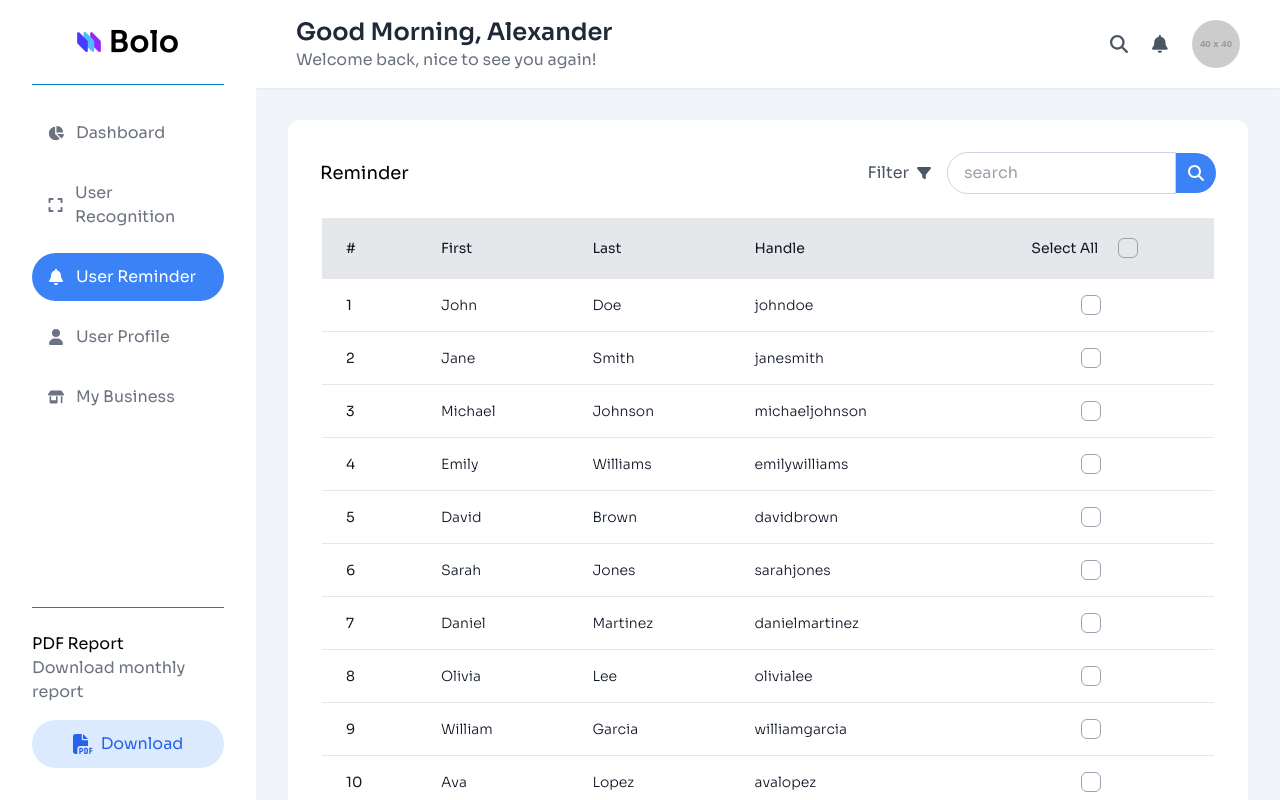
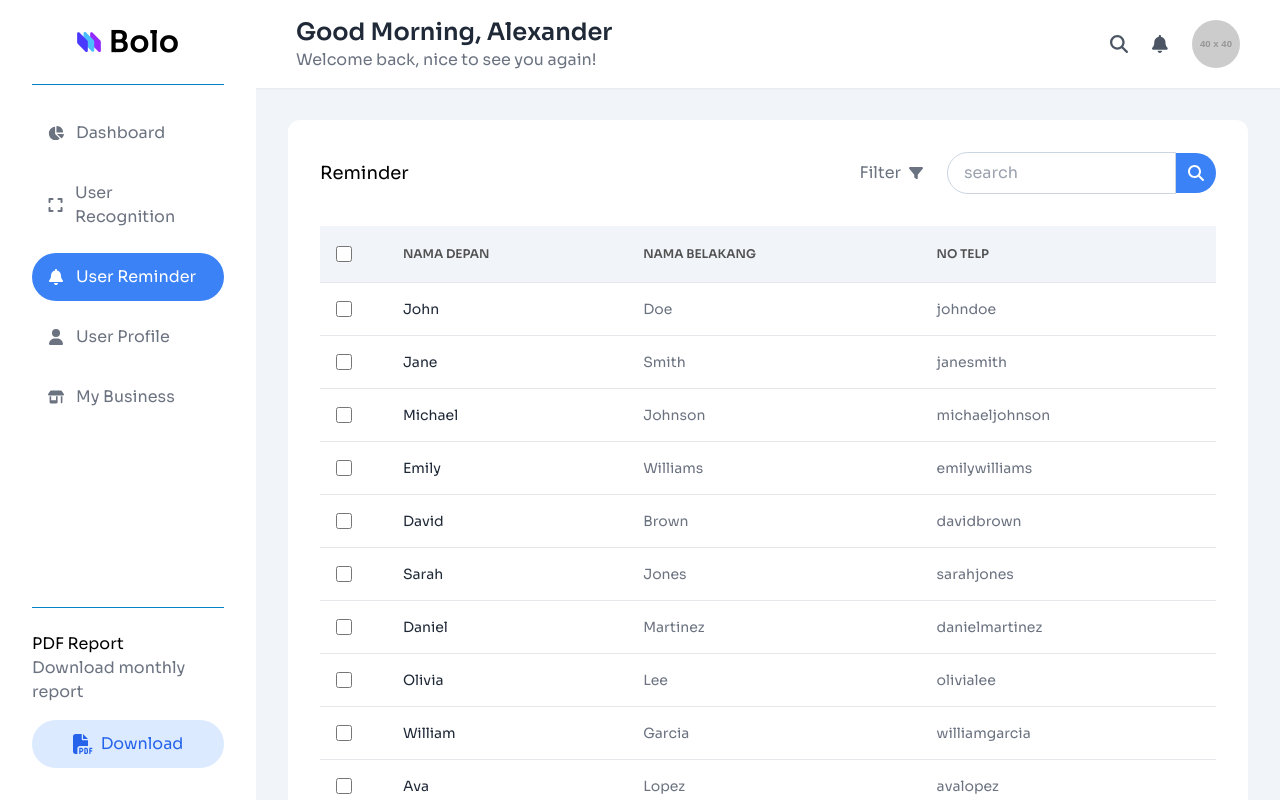
Before and after one commit to imaulanaazn/face-tracking-app, a Next.js app: page /user/reminder in a window 1280 px wide. Built offline with nearby package versions, Linux system fonts and the light colour scheme.

Commit message:
fix table behavior, redesign the filter

```diff
--- a/src/app/user/reminder/page.tsx
+++ b/src/app/user/reminder/page.tsx
@@ -1,11 +1,31 @@
 "use client";
 import {
-  faCheck,
+  faArrowDown,
+  faArrowUp,
   faFilter,
   faMagnifyingGlass,
+  faPaperPlane,
 } from "@fortawesome/free-solid-svg-icons";
 import { FontAwesomeIcon } from "@fortawesome/react-fontawesome";
+import { usePathname, useRouter } from "next/navigation";
 import React, { useEffect, useState } from "react";
+
+import { Tooltip as ReactTooltip } from "react-tooltip";
+
+const column = [
+  {
+    id: "nama_depan",
+    name: "Nama Depan",
+  },
+  {
+    id: "nama_belakang",
+    name: "Nama Belakang",
+  },
+  {
+    id: "mobile_number",
+    name: "No Telp",
+  },
+];
 
 const dummyData = [
   {
@@ -71,149 +91,234 @@ const dummyData = [
 ];
 
 export default function UserReminder() {
-  const [selectedData, setSelectedData] = useState<string[]>([]);
   const [selectAllChecked, setSelectAllChecked] = useState(false);
+  const [selected, setSelected] = useState<string[]>([]);
+  const [selectAll, setSelectAll] = useState(false);
 
-  function selectAllCheckChange(checked: boolean) {
-    if (checked) {
-      const dataIds = dummyData.map((data) => data.id);
-      setSelectedData(dataIds);
-      setSelectAllChecked(true);
+  const router = useRouter();
+  const path = usePathname();
+
+  const [query, setQuery] = useState<{
+    search: {
+      key: string;
+      value: string;
+    }[];
+    order: string;
+    mobileNumber: string;
+    limit: number;
+    page: number;
+    sort: string;
+  }>({
+    search: [],
+    order: "mobile_number",
+    mobileNumber: "08895501350",
+    limit: 20,
+    page: 1,
+    sort: "DESC",
+  });
+
+  const handleSelectAll = () => {
+    setSelectAll(!selectAll);
+    if (!selectAll) {
+      setSelected(dummyData.map((data) => data.id));
     } else {
-      setSelectedData([]);
+      setSelected([]);
+    }
+  };
+
+  const handleRowSelect = (gameId: string) => {
+    if (selected.includes(gameId)) {
+      setSelected(selected.filter((id) => id !== gameId));
+    } else {
+      setSelected([...selected, gameId]);
+    }
+  };
+
+  useEffect(() => {
+    if (selected.length !== dummyData.length && selectAllChecked) {
       setSelectAllChecked(false);
     }
-  }
+  }, [selectAllChecked, selected.length]);
 
-  function handleCheckChange(checked: boolean, id: string) {
-    if (checked) {
-      setSelectedData((prev) => [...prev, id]);
-    } else {
-      setSelectedData((prev) => prev.filter((dataId) => dataId !== id));
+  function handleNextStep() {
+    if (selected.length) {
+      const jsonData = JSON.stringify(selected);
+      sessionStorage.setItem("users", jsonData);
+      router.push(path + "/compose-message");
     }
   }
-
-  useEffect(() => {
-    if (selectedData.length !== dummyData.length && selectAllChecked) {
-      setSelectAllChecked(false);
-    }
-  }, [selectAllChecked, selectedData.length]);
 
   return (
     <div className="wrapper md:p-8 p-6">
       <div className="md:p-8 p-6 bg-white rounded-xl">
         <div className="flex flex-col md:flex-row justify-between items-center gap-4 mb-4">
           <h2 className="text-lg font-medium">Reminder</h2>
-          <div className="flex gap-4 items-center hover:cursor-pointer text-gray-600 hover:text-blue-600">
+          <div className="flex gap-6 items-center">
             <SearchFilter />
             <SearchBar />
           </div>
         </div>
 
-        <div className="flex flex-col">
-          <div className="overflow-x-auto sm:mx-0.5 lg:mx-0.5">
-            <div className="py-2 inline-block w-full">
-              <div className="overflow-x-scroll">
-                <table className="min-w-full">
-                  <thead className="bg-gray-200 border-b">
+        {selected.length > 0 && (
+          <div className="mt-4 flex justify-between items-center bg-blue-100 py-4 px-6 rounded-md">
+            <h2 className="font-medium text-blue-500">
+              <span className="font-semibold text-lg mr-2">
+                {selected.length}
+              </span>{" "}
+              pelanggan dipilih
+            </h2>
+            <div className="relative">
+              <div
+                onClick={handleNextStep}
+                className="cursor-pointer"
+                data-tooltip-id="tooltip-delete"
+                data-tooltip-content="Kirim Pesan"
+              >
+                <FontAwesomeIcon
+                  icon={faPaperPlane}
+                  size="lg"
+                  className="text-blue-500"
+                />
+              </div>
+              <ReactTooltip
+                id="tooltip-delete"
+                style={{
+                  fontSize: "12px",
+                  padding: "10px",
+                }}
+              />
+            </div>
+          </div>
+        )}
+
+        <div className="flex flex-col mt-8">
+          <div className="overflow-x-auto">
+            <div className="w-full inline-block align-middle">
+              <div className="overflow-hidden overflow-x-auto">
+                <table className="min-w-full divide-y divide-gray-200">
+                  <thead className="bg-slate-100">
                     <tr>
-                      <th
-                        scope="col"
-                        className="text-sm font-medium text-gray-900 px-6 py-2 text-left"
-                      >
-                        #
-                      </th>
-                      <th
-                        scope="col"
-                        className="text-sm font-medium text-gray-900 px-6 py-2 text-left"
-                      >
-                        First
-                      </th>
-                      <th
-                        scope="col"
-                        className="text-sm font-medium text-gray-900 px-6 py-2 text-left"
-                      >
-                        Last
-                      </th>
-                      <th
-                        scope="col"
-                        className="text-sm font-medium text-gray-900 px-6 py-2 text-left"
-                      >
-                        Handle
-                      </th>
-                      <th className="text-sm font-medium text-gray-900 px-6 py-2 text-left">
-                        <div className="flex gap-2 items-center w-max m-auto">
-                          <span>Select All</span>
-                          <div className="inline-flex items-center">
-                            <label
-                              className="relative flex cursor-pointer items-center rounded-full p-3"
-                              aria-label="checkbox"
-                              data-ripple-dark="true"
-                            >
+                      <th scope="col" className="py-3 pl-4">
+                        <div className="flex items-center h-5 relative">
                           <input
                             type="checkbox"
-                                className="before:content[''] peer relative h-5 w-5 cursor-pointer appearance-none rounded-md border border-gray-400 transition-all before:absolute before:top-2/4 before:left-2/4 before:block before:h-10 before:w-10 before:-translate-y-2/4 before:-translate-x-2/4 before:rounded-full before:bg-blue-gray-500 before:opacity-0 before:transition-opacity checked:border-blue-500 checked:bg-blue-500 checked:before:bg-blue-500 hover:before:opacity-10"
-                                id="checkbox"
-                                checked={selectAllChecked}
-                                onChange={(e) => {
-                                  selectAllCheckChange(e.target.checked);
-                                }}
+                            name="selectAll"
+                            id="selectAll"
+                            checked={selectAll}
+                            onChange={handleSelectAll}
+                            className={`h-4 w-4 absolute cursor-pointer ${
+                              !selectAll &&
+                              selected.length > 0 &&
+                              "appearance-none"
+                            }`}
                           />
-                              <div className="pointer-events-none absolute top-2/4 left-2/4 -translate-y-2/4 -translate-x-2/4 text-white opacity-0 transition-opacity peer-checked:opacity-100">
-                                <FontAwesomeIcon
-                                  icon={faCheck}
-                                  className="text-sm font-bold"
-                                />
+                          {!selectAll && selected.length > 0 && (
+                            <div className="h-4 w-4 bg-gray-400 flex items-center justify-center">
+                              <div className="w-2 h-1 bg-gray-200"></div>
                             </div>
+                          )}
+
+                          <label htmlFor="checkbox" className="sr-only">
+                            Checkbox
                           </label>
                         </div>
+                      </th>
+                      {column.map((item) => (
+                        <th
+                          key={item.id}
+                          scope="col"
+                          className="p-4 lg:py-4 lg:py-5 text-xs font-bold text-left text-neutral-600 uppercase text-left"
+                        >
+                          <div
+                            className="flex gap-3 cursor-pointer items-center"
+                            onClick={() =>
+                              setQuery((prev) => ({
+                                ...prev,
+                                sort: item.id,
+                                order:
+                                  query.sort === item.id &&
+                                  query.order === "ASC"
+                                    ? "DESC"
+                                    : "ASC",
+                              }))
+                            }
+                          >
+                            <p>{item.name}</p>
+                            {query.sort === item.id && (
+                              <FontAwesomeIcon
+                                icon={
+                                  query.order === "ASC"
+                                    ? faArrowUp
+                                    : faArrowDown
+                                }
+                              />
+                            )}
                           </div>
                         </th>
+                      ))}
+
+                      {/* <th
+                        scope="col"
+                        className="p-4 lg:py-4 lg:py-5 text-xs font-bold text-right text-neutral-600 uppercase"
+                      >
+                        Aksi
+                      </th> */}
                     </tr>
                   </thead>
-                  <tbody>
-                    {dummyData.map((data) => (
+                  <tbody className="divide-y divide-gray-200">
+                    {dummyData.map((user) => (
                       <tr
-                        key={data.id}
-                        className="bg-white border-b transition duration-300 ease-in-out hover:bg-gray-100"
+                        key={user.id}
+                        onClick={() => handleRowSelect(user.id)}
+                        className={`${
+                          selected.includes(user.id)
+                            ? "bg-gray-100"
+                            : "bg-white hover:bg-gray-100"
+                        }`}
                       >
-                        <td className="px-6 py-4 whitespace-nowrap text-sm font-medium text-gray-900">
-                          {data.id}
-                        </td>
-                        <td className="text-sm text-gray-900 font-light px-6 py-4 whitespace-nowrap">
-                          {data.nama_depan}
-                        </td>
-                        <td className="text-sm text-gray-900 font-light px-6 py-4 whitespace-nowrap">
-                          {data.nama_belakang}
-                        </td>
-                        <td className="text-sm text-gray-900 font-light px-6 py-4 whitespace-nowrap">
-                          {data.handle}
-                        </td>
-                        <td className="text-center">
-                          <div className="inline-flex items-center">
-                            <label
-                              className="relative flex cursor-pointer items-center rounded-full p-3"
-                              aria-label="checkbox"
-                              data-ripple-dark="true"
-                            >
+                        <td className="py-3 pl-4">
+                          <div className="flex items-center h-5">
                             <input
                               type="checkbox"
-                                className="before:content[''] peer relative h-5 w-5 cursor-pointer appearance-none rounded-md border border-gray-400 transition-all before:absolute before:top-2/4 before:left-2/4 before:block before:h-10 before:w-10 before:-translate-y-2/4 before:-translate-x-2/4 before:rounded-full before:bg-blue-gray-500 before:opacity-0 before:transition-opacity checked:border-blue-500 checked:bg-blue-500 checked:before:bg-blue-500 hover:before:opacity-10"
-                                id="checkbox"
-                                onChange={(e) => {
-                                  handleCheckChange(e.target.checked, data.id);
-                                }}
-                                checked={selectedData.includes(data.id)}
+                              name={user.id}
+                              id={user.id}
+                              checked={selected.includes(user.id)}
+                              onChange={() => handleRowSelect(user.id)}
+                              className="h-4 w-4 cursor-pointer"
                             />
-                              <div className="pointer-events-none absolute top-2/4 left-2/4 -translate-y-2/4 -translate-x-2/4 text-white opacity-0 transition-opacity peer-checked:opacity-100">
-                                <FontAwesomeIcon
-                                  icon={faCheck}
-                                  className="text-sm font-bold"
-                                />
-                              </div>
+                            <label htmlFor="checkbox" className="sr-only">
+                              Checkbox
                             </label>
                           </div>
                         </td>
+                        <td className="px-4 py-4 text-sm font-medium text-gray-800 whitespace-nowrap">
+                          <p>{user.nama_depan}</p>
+                        </td>
+                        <td className="px-4 py-4 text-sm text-gray-500 whitespace-nowrap">
+                          {!user.nama_belakang ? (
+                            <p>N/A</p>
+                          ) : (
+                            user.nama_belakang
+                          )}
+                        </td>
+                        <td className="px-4 py-4 text-sm text-gray-500 whitespace-nowrap">
+                          {!user.nama_belakang ? <p>N/A</p> : user.handle}
+                        </td>
+                        {/* <td className="px-4 py-4 text-sm text-gray-500 whitespace-nowrap">
+                          <div className="flex justify-end w-full">
+                            <div
+                              onClick={(e) => {
+                                e.stopPropagation();
+                                // setShowForm(true);
+                                // setTypeForm("detail");
+                                // setDetailData(banner);
+                              }}
+                              className="bg-blue-500 px-4 py-2 rounded-md text-white cursor-pointer hover:bg-blue-500"
+                            >
+                              Lihat
+                            </div>
+                          </div>
+                        </td> */}
                       </tr>
                     ))}
                   </tbody>
@@ -222,6 +327,13 @@ export default function UserReminder() {
             </div>
           </div>
         </div>
+        {/* <Pagination
+          onPageChange={handlePageClick}
+          page={banners.page}
+          limit={banners.limit}
+          total={banners.total}
+          totalPage={banners.totalPage}
+        /> */}
       </div>
     </div>
   );
@@ -254,10 +366,105 @@ function SearchBar() {
 }
 
 function SearchFilter() {
+  const [isOpen, setIsOpen] = useState(false);
+  const [selectedOpt, setSelectedOpt] = useState("");
+
+  const toggleDropdown = () => {
+    setIsOpen(!isOpen);
+  };
+
+  const closeDropdown = () => {
+    setIsOpen(false);
+  };
+
   return (
-    <div className="flex gap-2 items-center">
+    <div className="relative inline-block text-left">
+      <div
+        className="flex gap-2 items-center hover:cursor-pointer text-gray-500 hover:text-blue-600"
+        onClick={toggleDropdown}
+      >
         <span>Filter</span>
         <FontAwesomeIcon icon={faFilter} className="text-sm" />
       </div>
+
+      {isOpen && (
+        <div
+          className="origin-top-right absolute right-0 mt-2 w-56 rounded-lg shadow-lg bg-white ring-1 ring-black ring-opacity-5 z-50"
+          onMouseLeave={closeDropdown}
+        >
+          <div
+            className="p-4"
+            role="menu"
+            aria-orientation="vertical"
+            aria-labelledby="options-menu"
+          >
+            <div className="sort">
+              <p className="mb-2">Sort :</p>
+              <div className="flex gap-2">
+                <input
+                  type="radio"
+                  id="ascending"
+                  name="SORT"
+                  value="ASC"
+                  className="hover:cursor-pointer"
+                />
+                <label
+                  htmlFor="ascending"
+                  className="hover:cursor-pointer text-sm"
+                >
+                  ASC
+                </label>
+              </div>
+              <div className="flex gap-2">
+                <input
+                  type="radio"
+                  id="descending"
+                  name="SORT"
+                  value="DESC"
+                  className="hover:cursor-pointer"
+                />
+                <label
+                  htmlFor="descending"
+                  className="hover:cursor-pointer text-sm"
+                >
+                  DESC
+                </label>
+              </div>
+            </div>
+
+            <div className="sort mt-4">
+              <p className="mb-2">Sort By :</p>
+              <div className="flex gap-2">
+                <input
+                  type="radio"
+                  id="name"
+                  name="SORTBY"
+                  value="name"
+                  className="hover:cursor-pointer"
+                />
+                <label htmlFor="name" className="hover:cursor-pointer text-sm">
+                  Name
+                </label>
+              </div>
+              <div className="flex gap-2">
+                <input
+                  type="radio"
+                  id="mobile_number"
+                  name="SORTBY"
+                  value="name"
+                  className="hover:cursor-pointer"
+                />
+                <label
+                  htmlFor="mobile_number"
+                  className="hover:cursor-pointer text-sm"
+                >
+                  Mobile Number
+                </label>
+              </div>
+            </div>
+          </div>
+        </div>
+      )}
+    </div>
   );
 }
```
Also changed, not shown: package.json (+4 -3 lines), 1 other file (tests, documents, lock files or other folders). Lines whose indentation alone changed are shown as unchanged.
